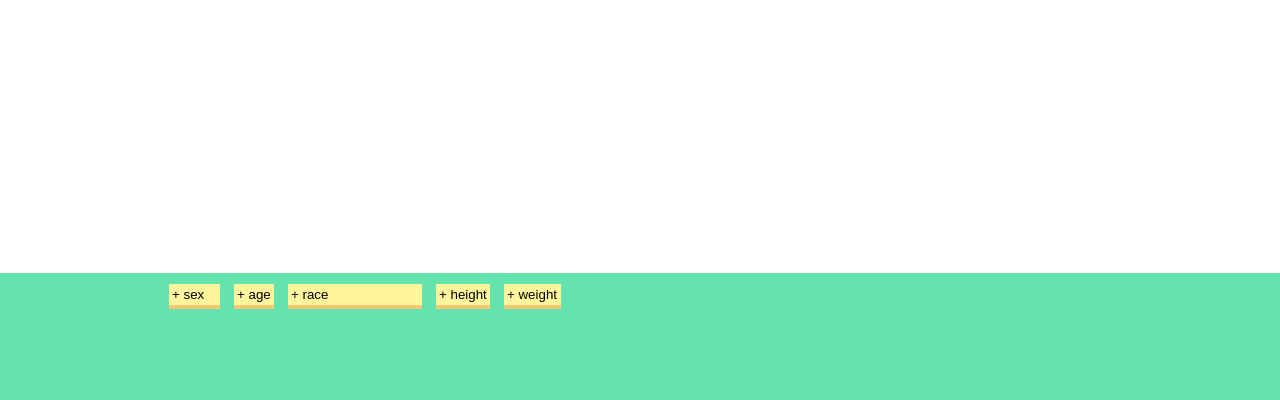
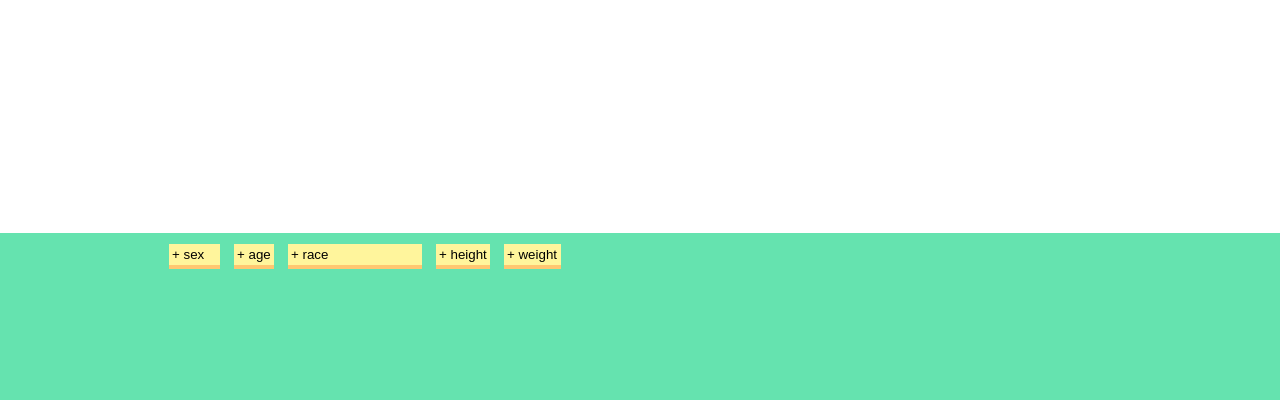
Before and after one commit to skortchmark9/stop-and-frisk, a Flask app: page /selection in a window 1280 px wide. Shown: the part 400-800 px from the top of the page. Run offline with Flask 2, Linux system fonts and the light colour scheme.

Commit message:
fixed missing file

```diff
--- a/web/app/static/css/selection.css
+++ b/web/app/static/css/selection.css
@@ -101,7 +101,7 @@ select.button_style {
 
 #to-select{
   background: #65e3af;
-  padding-bottom: 80px;
+  padding-bottom: 120px;
   position: absolute;
   bottom: 0px;
   width: 100%;
```
